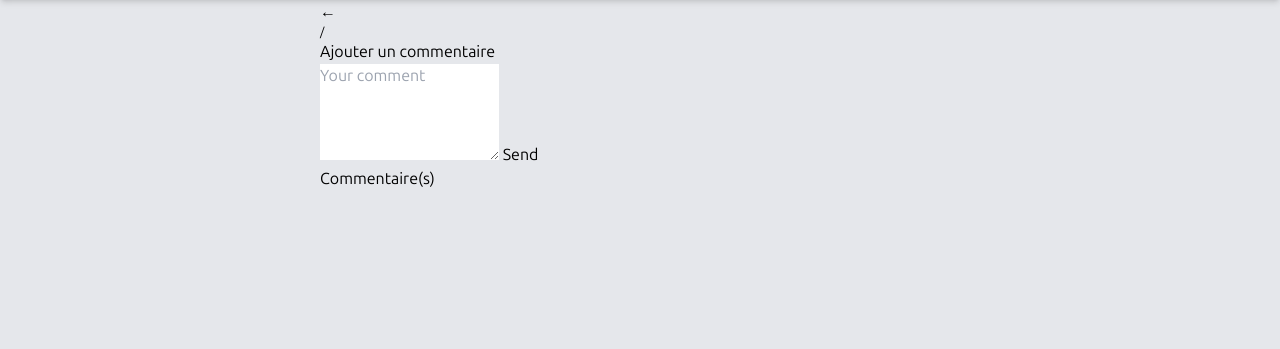
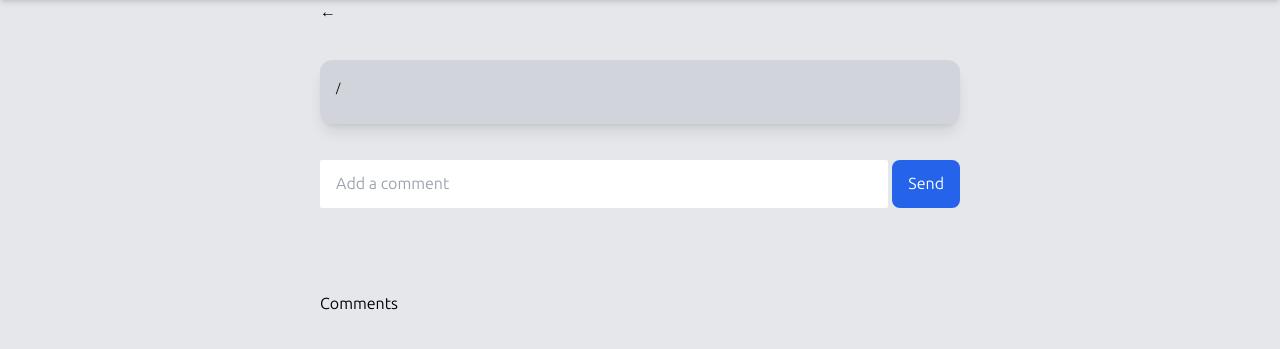
Before and after one commit to Kurama73/Blog_php_S3, a PHP site: page /article.php in a window 1280 px wide. Shown: the part 88-437 px from the top of the page. Run offline with PHP 8.4, Linux system fonts and the light colour scheme; a user stored in the database is signed in; data comes from the database, SQL or seed files in the repository; data that the repository does not hold is empty.

Commit message:
Update CSS

```diff
--- a/src/article.php
+++ b/src/article.php
@@ -30,7 +30,7 @@ $comments = $stmtComments->fetchAll(PDO::FETCH_ASSOC);
 
 if (isset($_POST["delete-article"]) && isset($_POST["id_commentaire"])) {
     $stmtComments = $con->prepare("DELETE FROM commentaire WHERE id_commentaire = ?");
-    $stmtComments->bindParam(1,$_POST["id_commentaire"]);
+    $stmtComments->bindParam(1, $_POST["id_commentaire"]);
     $stmtComments->execute();
 
     header("Location: article.php?id=" . $id);
@@ -54,14 +54,10 @@ if (!empty($_POST["comment"])) {
 <!DOCTYPE html>
 <html lang="">
 <head>
-    <meta charset="UTF-8">
-    <meta name="viewport" content="width=device-width, initial-scale=1.0">
     <title><?php echo htmlspecialchars($article['titre']); ?></title>
-    <link rel="stylesheet" href="style.css">
 </head>
 <body>
 <main class="max-w-2xl m-auto px-4">
-
     <!-- Bouton de retour -->
     <a href="home.php" class="return-button">
         <div class="circle">
@@ -70,39 +66,49 @@ if (!empty($_POST["comment"])) {
     </a>
 
     <!-- Article -->
-    <div>
-        <div class="text-xs">
-            <p><?php echo htmlspecialchars($article[0]['pseudo']); ?> / <?php echo htmlspecialchars($article[0]['date_formatee']);?></p>
+    <div class="rounded-xl shadow-lg w-full max-w-2xl m-auto px-4 py-5 my-9 bg-gray-300">
+        <div class="text-xs mb-2">
+            <p><?php echo htmlspecialchars($article[0]['pseudo']); ?>
+                / <?php echo htmlspecialchars($article[0]['date_formatee']); ?></p>
         </div>
-        <h1 class="text-2xl"><?php echo htmlspecialchars($article[0]['titre']); ?></h1>
+        <h1 class="font-bold mb-1"><?php echo htmlspecialchars($article[0]['titre']); ?></h1>
         <p><?php echo nl2br(htmlspecialchars($article[0]['description'])); ?></p>
     </div>
 
+    <div>
         <!-- Ajout commentaire -->
-    <div class="add-comment-block">
-        <h3>Ajouter un commentaire</h3>
-        <form method="POST">
-            <textarea name="comment" rows="4" placeholder="Your comment"></textarea>
-            <input type="submit" value="Send">
+        <div>
+            <form method="POST" class="flex">
+
+                    <textarea name="comment" maxlength="280" rows="1" placeholder="Add a comment"
+                              class="w-full resize-none px-4 py-3 rounded-sm"></textarea>
+
+                <input type="submit" value="Send" class="bg-blue-600 rounded-lg ml-1 px-4 text-white">
             </form>
         </div>
 
+        <hr class="my-10 border-2">
+
         <!-- Liste des commentaires -->
-    <div class="comments-block">
-        <h3>Commentaire(s)</h3>
+        <div>
+            <h3>Comments</h3>
             <?php foreach ($comments as $comment): ?>
-            <div class="comment">
+                <div>
 
-                <?php echo htmlspecialchars($comment['pseudo']); ?> / <?php echo htmlspecialchars($comment['date']); ?>
+                    <p class="text-xs mb-2"><?php echo htmlspecialchars($comment['pseudo']); ?>
+                        / <?php echo htmlspecialchars($comment['date']); ?></p>
+
                     <p><?php echo nl2br(htmlspecialchars($comment['contenu'])); ?></p>
 
                     <?php
-                    if(strtolower($comment['pseudo']) == strtolower($_SESSION["pseudo"])): ?>
+                    if (strtolower($comment['pseudo']) == strtolower($_SESSION["pseudo"])): ?>
 
                         <form method="post">
 
-                            <input type="hidden" name="id_commentaire" value="<?php echo $comment['id_commentaire']; ?>">
-                            <button type="submit" name="delete-article"><img src="./images/icons/gi_delete.svg" alt="delete-icon"></button>
+                            <input type="hidden" name="id_commentaire"
+                                   value="<?php echo $comment['id_commentaire']; ?>">
+                            <button type="submit" name="delete-article"><img src="./images/icons/gi_delete.svg"
+                                                                             alt="delete-icon"></button>
 
                         </form>
 
@@ -111,6 +117,9 @@ if (!empty($_POST["comment"])) {
                 </div>
             <?php endforeach; ?>
         </div>
+
+    </div>
+
 </main>
 </body>
 </html>
--- a/src/home.php
+++ b/src/home.php
@@ -87,7 +87,7 @@ if (isset($_POST["delete-article"]) && isset($_POST["id-article"])) {
         </form>
 
         <!-- Button create an article -->
-        <form action="add-article.php">
+        <form method="post" action="add-article.php">
 
                 <input type="submit" name="bt-create-article" value="Create an article" class="hidden sm:flex rounded-2xl px-3.5">
                 <input type="image" src="./images/icons/gi_post.svg" alt="create-article-icon" class="flex sm:hidden rounded-2xl px-2">
@@ -112,7 +112,7 @@ if (isset($_POST["delete-article"]) && isset($_POST["id-article"])) {
 
             <a href="article.php?id=<?php echo $row['id_article']; ?>&filter=<?php echo urlencode($filter); ?>">
 
-                <div class="article w-full bg-gray-300 px-4 py-5 border-primary-400 border-b-2 <?php echo $border_radius; ?>">
+                <div class="bg-gray-300 px-4 py-5 border-primary-400 border-b-2 <?php echo $border_radius; ?>">
 
                     <?php if (strtolower($row['id_utilisateur']) == $_SESSION["id"]): ?>
                     <form method="post" action="home.php" class="float-right">
--- a/src/output.css
+++ b/src/output.css
@@ -667,6 +672,18 @@ body {
 
 .mt-2 {
   margin-top: 0.5rem;
+}
+
+.ml-2 {
+  margin-left: 0.5rem;
+}
+
+.ml-5 {
+  margin-left: 1.25rem;
+}
+
+.ml-1 {
+  margin-left: 0.25rem;
 }
 
 .block {
@@ -697,8 +714,32 @@ body {
   width: 100%;
 }
 
+.w-2 {
+  width: 0.5rem;
+}
+
+.min-w-5 {
+  min-width: 1.25rem;
+}
+
 .max-w-2xl {
   max-width: 42rem;
+}
+
+.max-w-5 {
+  max-width: 1.25rem;
+}
+
+.max-w-1 {
+  max-width: 0.25rem;
+}
+
+.resize-none {
+  resize: none;
+}
+
+.flex-row {
+  flex-direction: row;
 }
 
 .flex-col {
@@ -735,8 +796,16 @@ body {
   border-radius: 0px;
 }
 
+.rounded-sm {
+  border-radius: 0.125rem;
+}
+
 .rounded-xl {
   border-radius: 0.75rem;
+}
+
+.rounded {
+  border-radius: 0.25rem;
 }
 
 .rounded-b-xl {
```
Also changed, not shown: other parts of src/output.css (+44 -0 lines), src/add-article.php (+6 -10 lines). Lines whose indentation alone changed are shown as unchanged.
